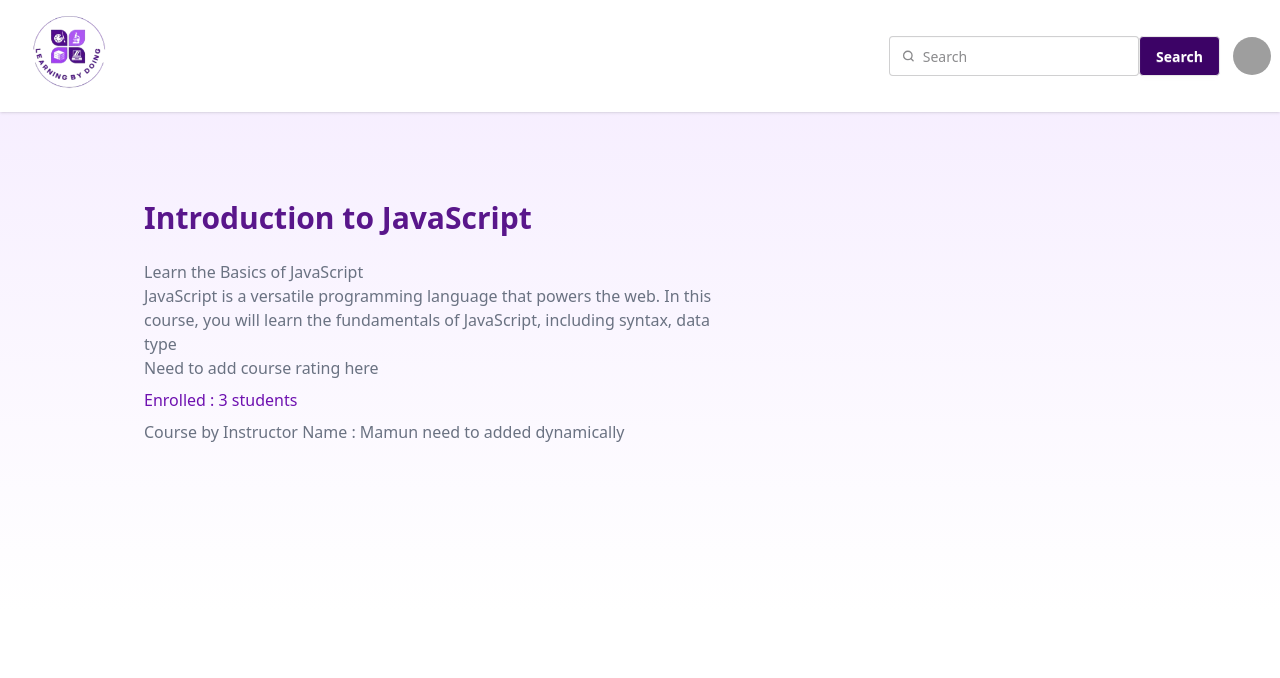
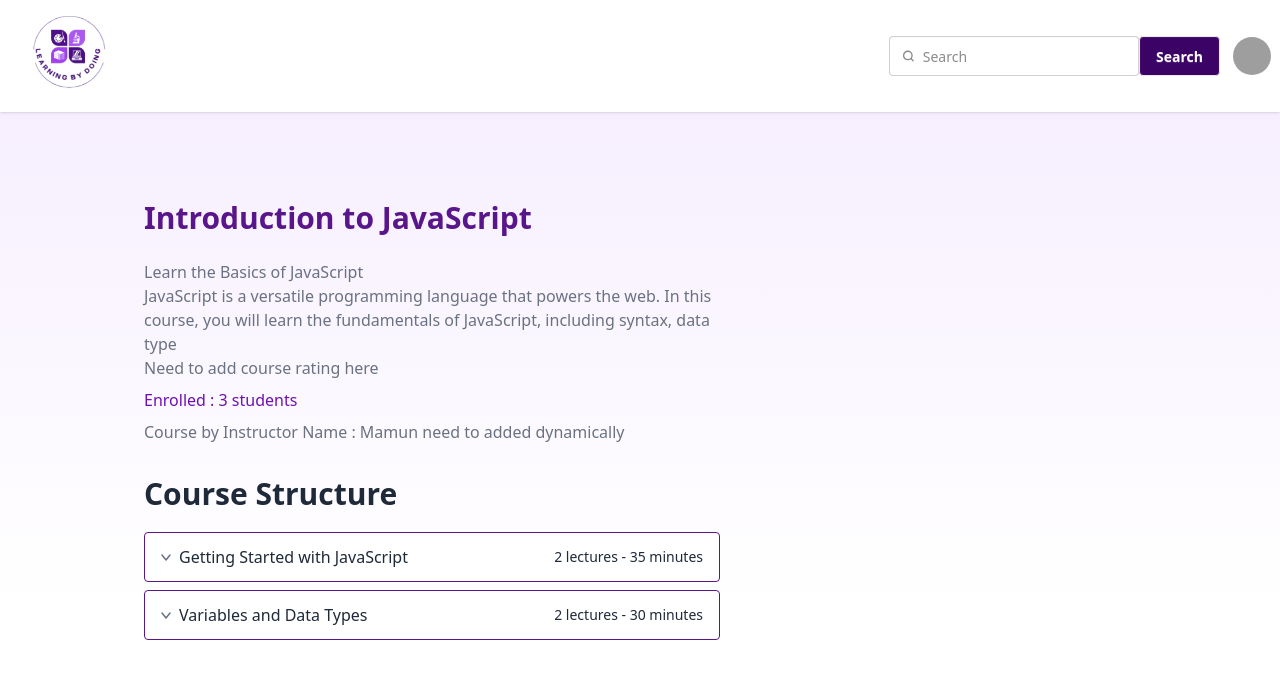
Before and after one commit to almamun528/LMS, a React (Vite) app in the folder SkillSprint-Client/: page /course/605c72efb3f1c2b1f8e4e1a1 in a window 1280 px wide. Shown: the top 678 px of the page. Built offline with nearby package versions, Linux system fonts and the light colour scheme; no server answers; grey boxes are pictures that could not be loaded.

Commit message:
course details page Accordion

```diff
--- a/SkillSprint-Client/src/pages/student/CourseDetails.jsx
+++ b/SkillSprint-Client/src/pages/student/CourseDetails.jsx
@@ -3,9 +3,12 @@ import { useParams } from "react-router-dom";
 import useCourses from "../../hook/useCourses";
 
 import { assets } from "../../assets/assets";
+import { calculateChapterTime } from "../../utility/Course.Function";
+import humanizeDuration from "humanize-duration";
 
 const CourseDetails = () => {
   const { id } = useParams();
+  const [openSections, setOpenSections] = useState({});
   const [courseData, setCourseData] = useState();
   const { courses, loading, error } = useCourses();
 
@@ -21,7 +24,10 @@ const CourseDetails = () => {
   if (loading)
     return <span className="loading loading-spinner loading-xl"></span>;
   if (error) return <h2>Error {error}</h2>;
-
+  // !function for toggle
+  const toggleSection = (index) => {
+    setOpenSections((prev) => ({ ...prev, [index]: !prev[index] }));
+  };
   return (
     <section className="flex md:flex-row flex-col-reverse gap-10 relative items-start justify-between md:px-36 px-8 md;pt-30 pt-20 text-left">
       {/* top area */}
@@ -29,7 +35,7 @@ const CourseDetails = () => {
       {/* left area Starts*/}
       <div className="max-w-xl z-10 text-gray-500">
         <h1 className="text-purple-900 font-semibold text-xl md:text-3xl my-2">
-          { courseData?.courseTitle}
+          {courseData?.courseTitle}
         </h1>
 
         <p
@@ -47,6 +53,74 @@ const CourseDetails = () => {
         </p>
         {/*  */}
         <p>Course by Instructor Name : Mamun need to added dynamically </p>
+        <div className="pt-8 text-gray-800">
+          <h2 className="text-xl md:text-2xl lg:text-3xl font-semibold">
+            Course Structure
+          </h2>
+          <div className="pt-5">
+            {courseData?.courseContent.map((chapter, index) => (
+              <div
+                className="border border-purple-900 bg-white mb-2 rounded"
+                key={index}
+              >
+                <div
+                  className="flex items-center justify-between px-4 py-3 cursor-pointer select-none"
+                  onClick={() => toggleSection(index)}
+                >
+                  <div className="flex items-center gap-2">
+                    <img
+                      className={`transform transition-transform ${
+                        openSections[index] ? "rotate-180" : ""
+                      }`}
+                      src={assets.down_arrow_icon}
+                      alt="down arrow"
+                    />
+                    <p className="font-medium md:text-base text-sm">
+                      {chapter.chapterTitle}
+                    </p>
+                  </div>
+                  <p className="text-sm md:text-md">
+                    {chapter?.chapterContent.length} lectures -{" "}
+                    {calculateChapterTime(chapter)}{" "}
+                  </p>
+                </div>
+                {/*  */}
+                <div
+                  className={`overflow-hidden transition-all duration-300
+                  ${openSections[index] ? "max-h-96" : "max-h-0"}`}
+                >
+                  <ul className="list-disc md:pl-10 pl-4 pr-4 py-2 text-gray-600 border-t border-purple-700">
+                    {chapter?.chapterContent.map((lecture, idx) => (
+                      <li className="flex items-start gap-2 py-1" key={idx}>
+                        <img
+                          className="w-4 h-4 mt-1"
+                          src={assets?.play_icon}
+                          alt="video play Icon"
+                        />
+                        <div className="flex items-center justify-between w-full text-gray-800 text-xs md:text-md">
+                          <p>{lecture?.lectureTitle}</p>
+                          <div className="flex gap-2">
+                            {lecture?.isPreviewFree && (
+                              <p className="text-purple-900 cursor-pointer">
+                                Preview
+                              </p>
+                            )}
+                            <p>
+                              {humanizeDuration(
+                                lecture.lectureDuration * 60 * 1000,
+                                { units: ["h", "m"] }
+                              )}
+                            </p>
+                          </div>
+                        </div>
+                      </li>
+                    ))}
+                  </ul>
+                </div>
+              </div>
+            ))}
+          </div>
+        </div>
       </div>
 
       {/* Right Area Start */}
--- a/SkillSprint-Client/src/utility/Course.Function.js
+++ b/SkillSprint-Client/src/utility/Course.Function.js
@@ -1,3 +1,7 @@
+// !==================Function for course related==================================
+
+
+
 import humanizeDuration from "humanize-duration";
 
 
```
